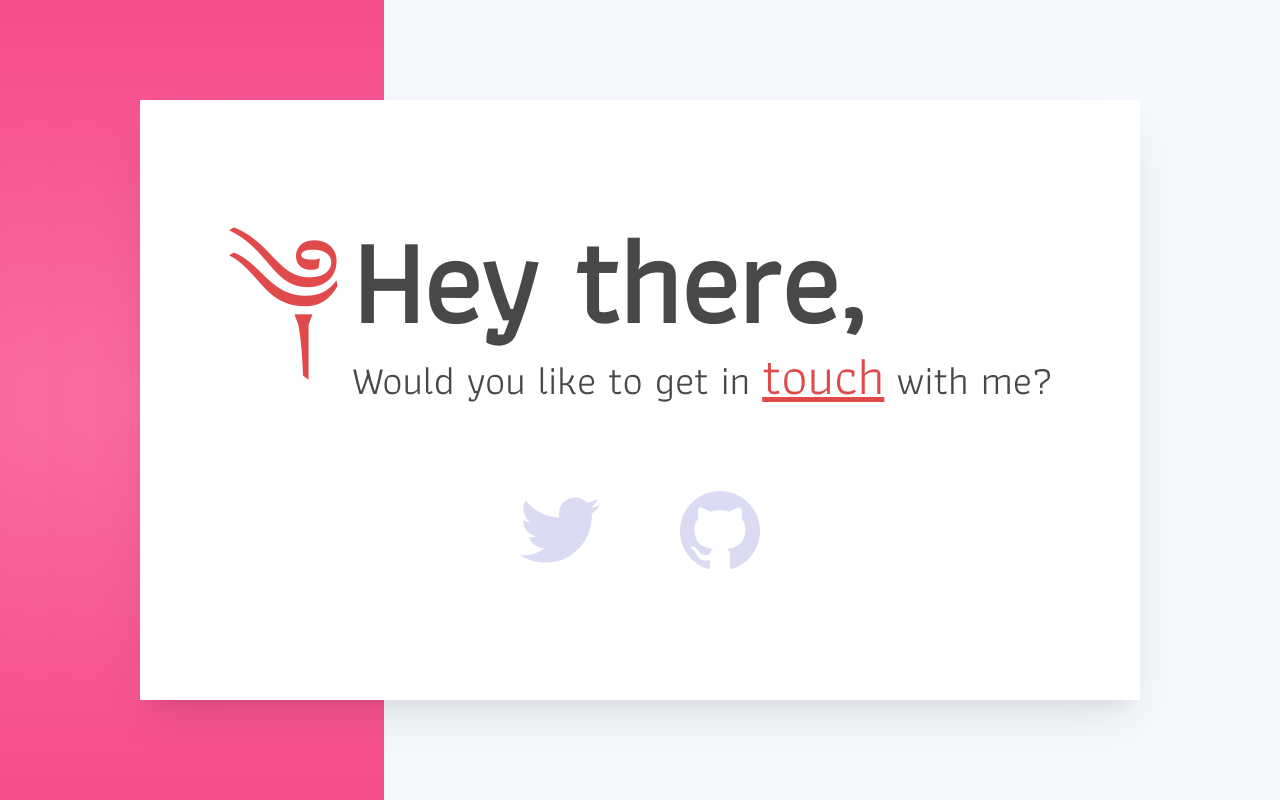
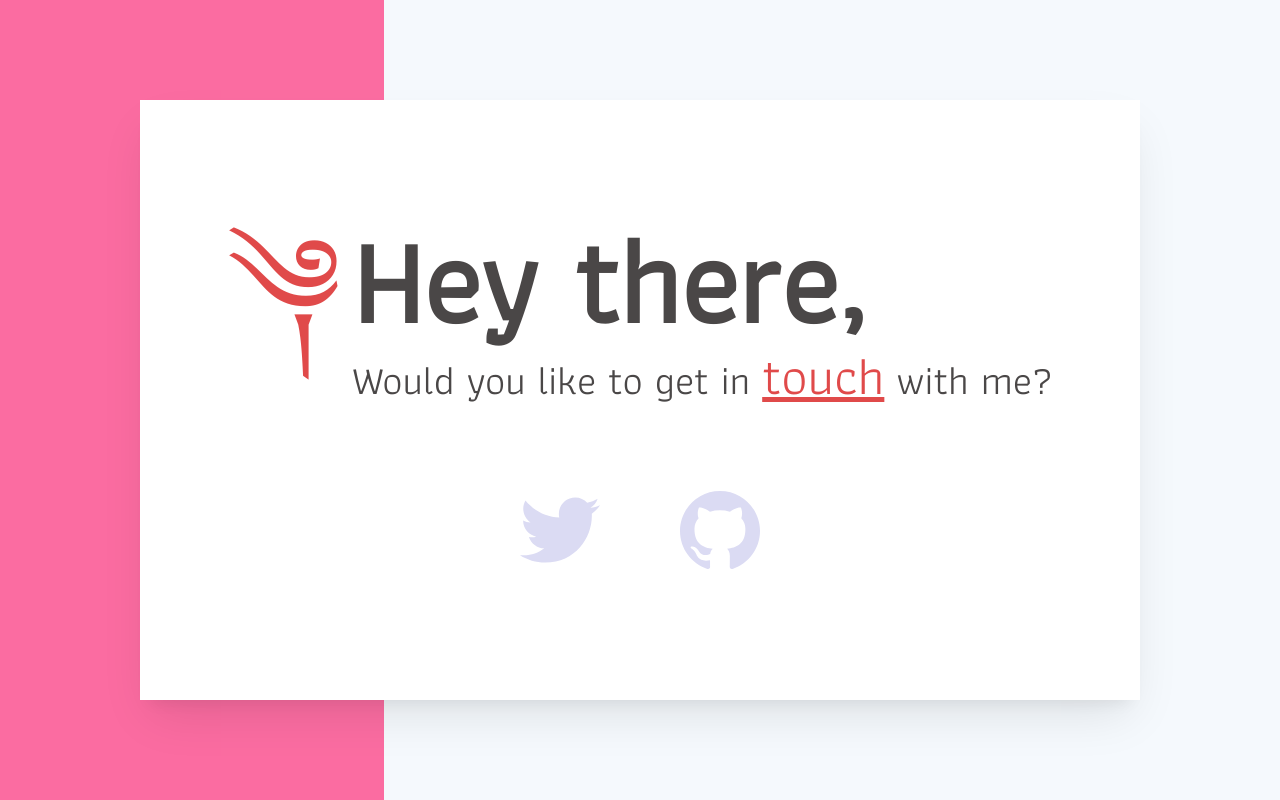
Before and after one commit to AlvaroBernalG/alvarobg.com, a website: page app/index.html in a window 1280 px wide. Drawn offline with Linux system fonts and the light colour scheme.

Commit message:
Remove teardrop gradient

```diff
--- a/app/index.html
+++ b/app/index.html
@@ -112,7 +112,7 @@
       width: 30%;
       height: 100%;
       left: 0px;
-      background: radial-gradient(34em at 100% 50%, #fb6ca1, #e80055);
+      background: #fb6ca1;
       transform: translateY(-100vh);
       transition: all 1000ms cubic-bezier(0.7, 0.07, 0.96, 0.71);
     }
--- a/package.json
+++ b/package.json
@@ -1,10 +1,10 @@
 {
   "name": "alvarobg.com",
-  "version": "1.0.0",
+  "version": "1.0.1",
   "description": "My personal landing page",
   "main": "index.js",
   "scripts": {
-    "start": "./node_modules/live-server/live-server.js --path=app "
+    "start": "cd ./app && live-server "
   },
   "repository": {
     "type": "git",
```
